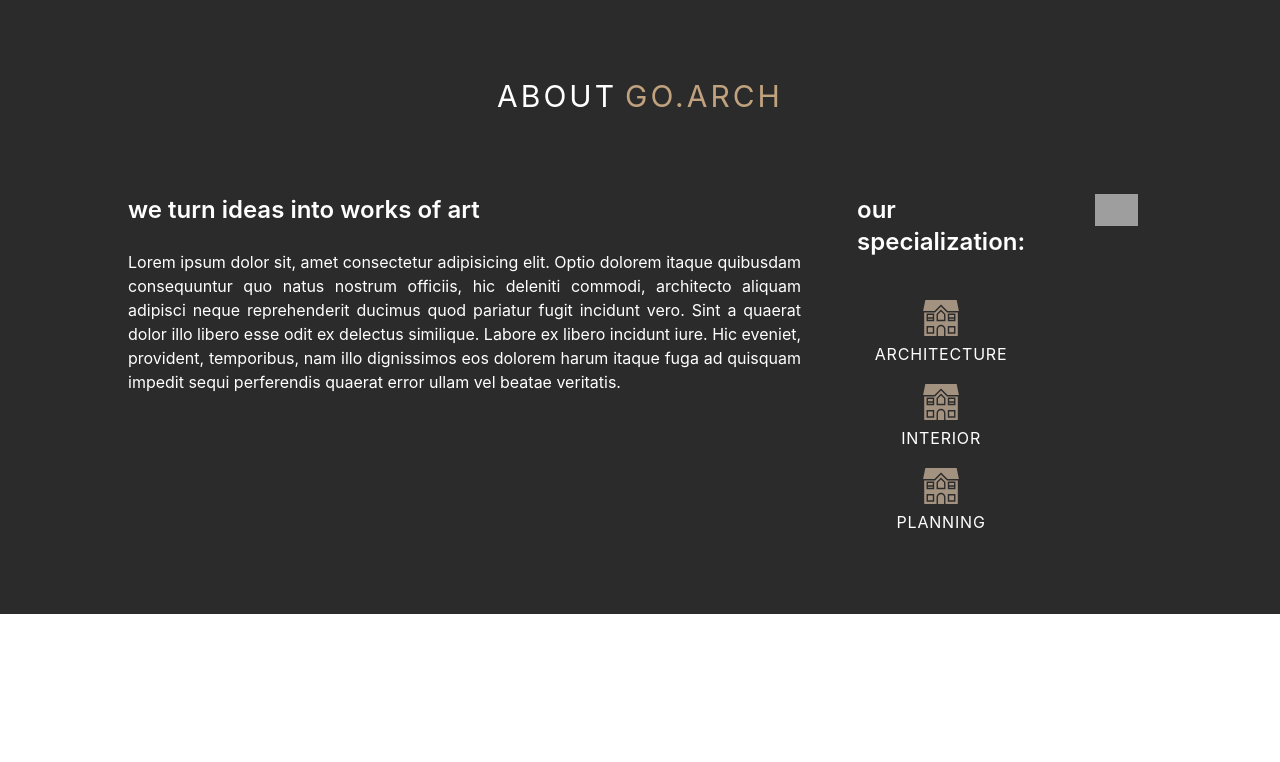
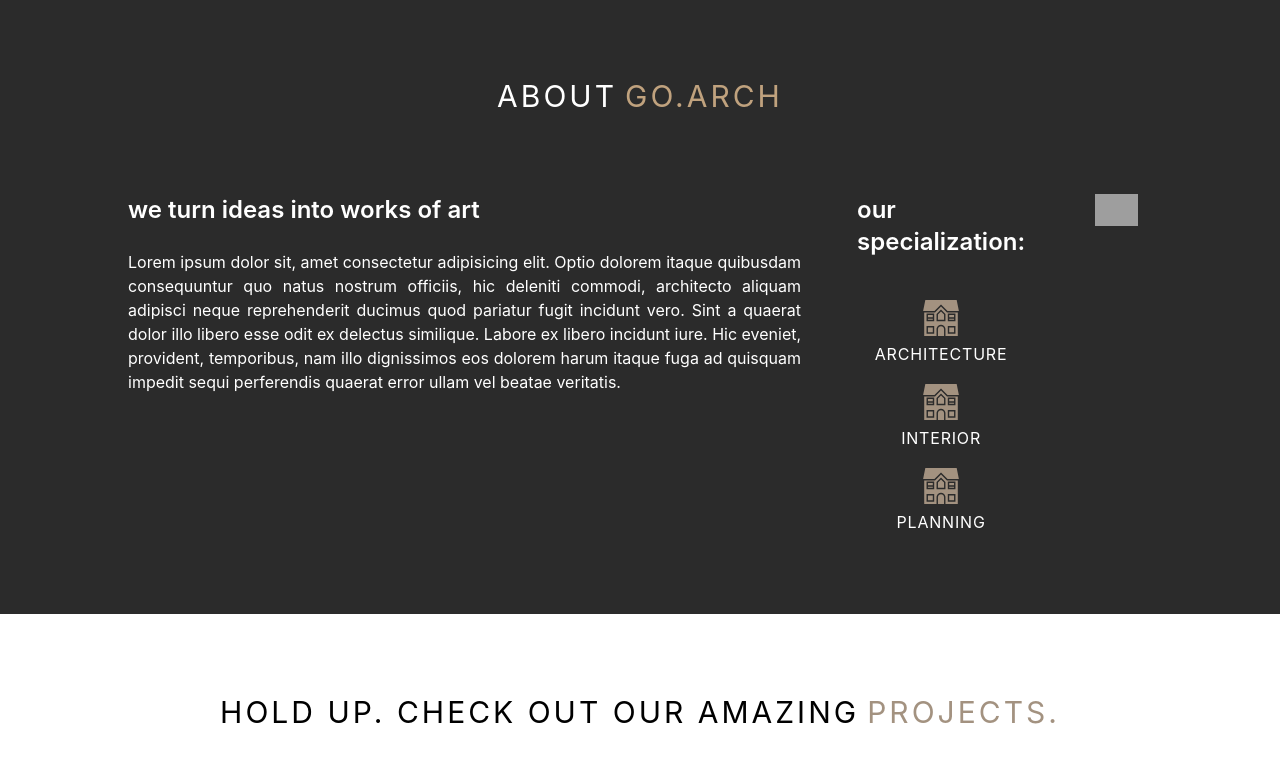
Before and after one commit to Tez-cyber/architecture-website, a React (Vite) app: page / in a window 1280 px wide. Shown: the part 802-1564 px from the top of the page. Built offline with nearby package versions, Linux system fonts and the light colour scheme; grey boxes are pictures that could not be loaded.

Commit message:
Added new head for Portfolio section

```diff
--- a/src/components/PortfolioSection.jsx
+++ b/src/components/PortfolioSection.jsx
@@ -32,7 +32,8 @@ const PortfolioSection = () => {
     return (
         <div className="">
             <div className="py-20 flex items-center justify-center gap-2 text-3xl uppercase tracking-widest">
-
+                <h2>Hold up. Check out our amazing</h2>
+                <h2 className='text-darkCream'>projects.</h2>
             </div>
         </div>
     )
```
